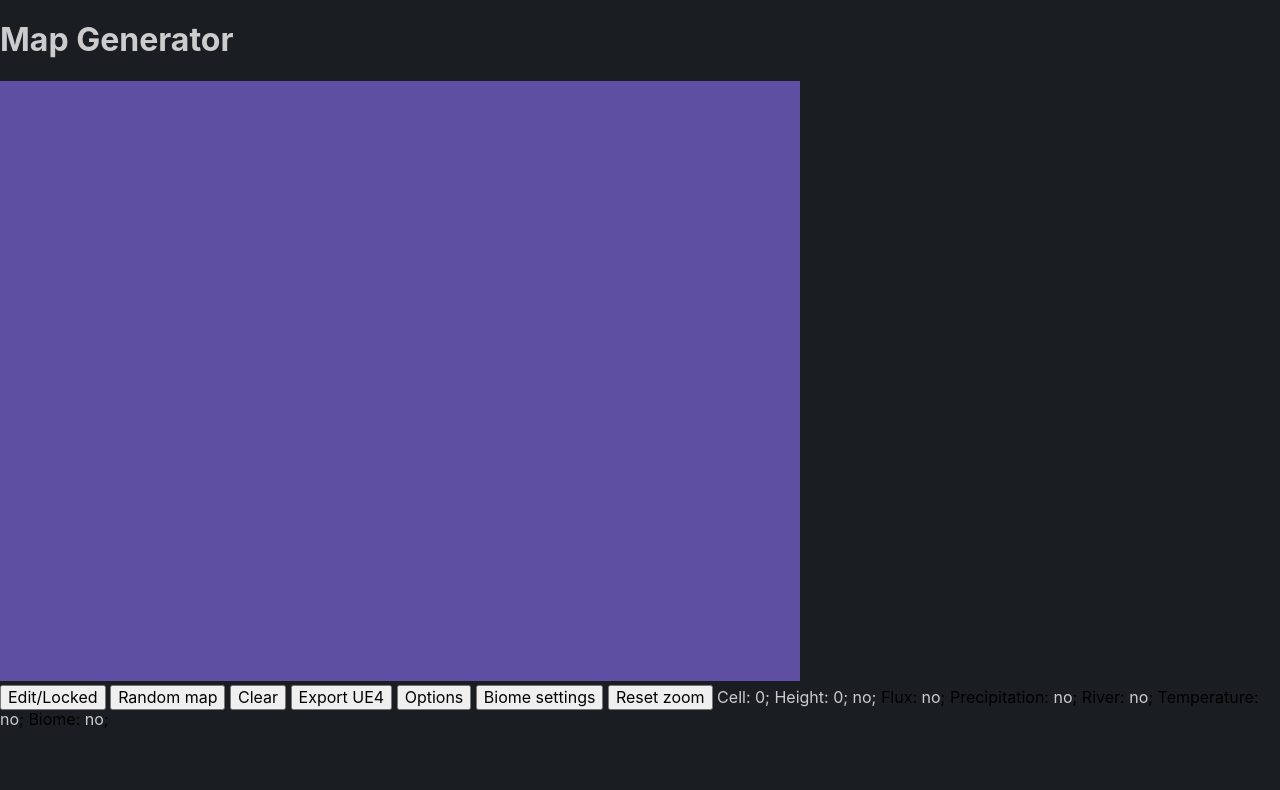
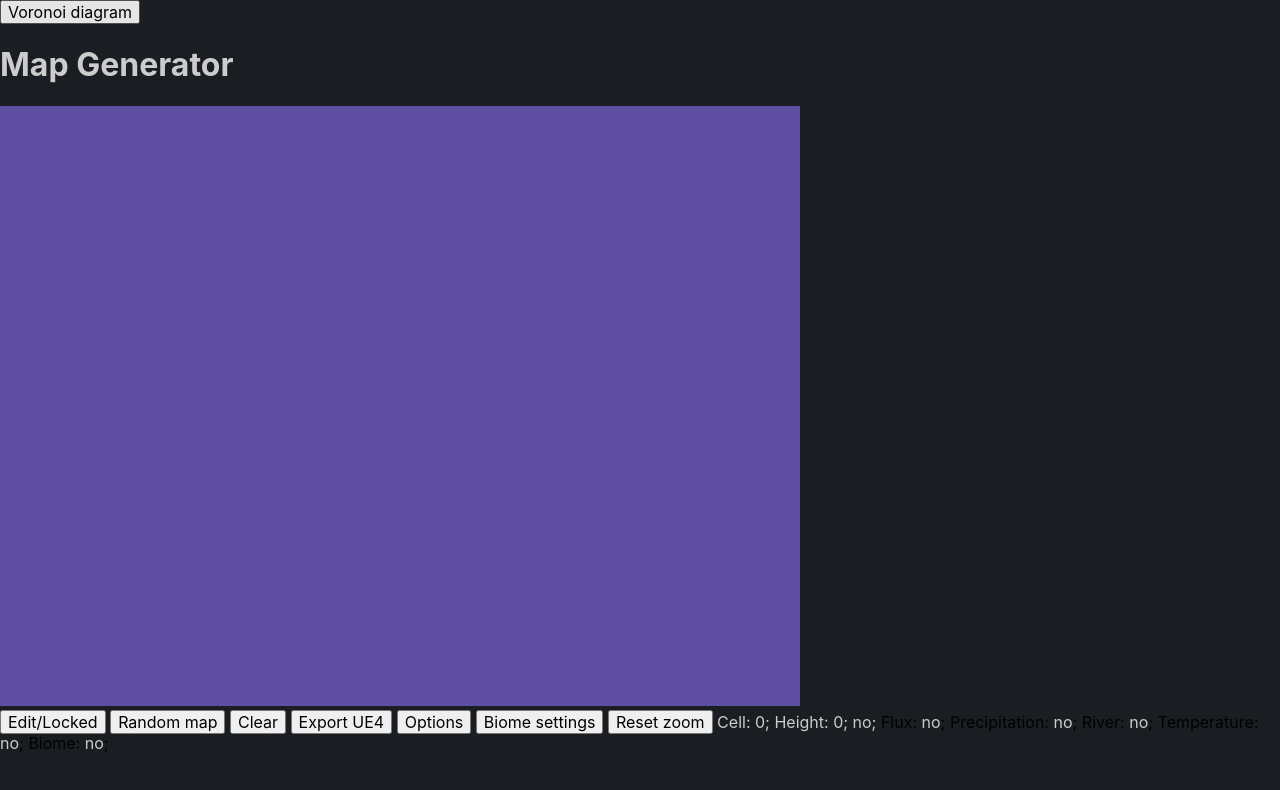
Before and after one commit to Sojusan/fantasy-map-generator, a website built with Parcel: page index.html in a window 1280 px wide. Built offline with nearby package versions, Linux system fonts and the light colour scheme.

Commit message:
add button for voronoi diagram

```diff
--- a/index.html
+++ b/index.html
@@ -17,6 +17,9 @@
 </head>
 
 <body>
+  <form action="/src/pages/delaunay_and_voronoi_diagram_showcase.html">
+    <input type="submit" value="Voronoi diagram" />
+  </form>
   <h1>Map Generator</h1>
   <div>
     <svg id="svg" width="800" height="600">
```
Also changed, not shown: src/pages/delaunay_and_voronoi_diagram_showcase.html (+3 -0 lines).
